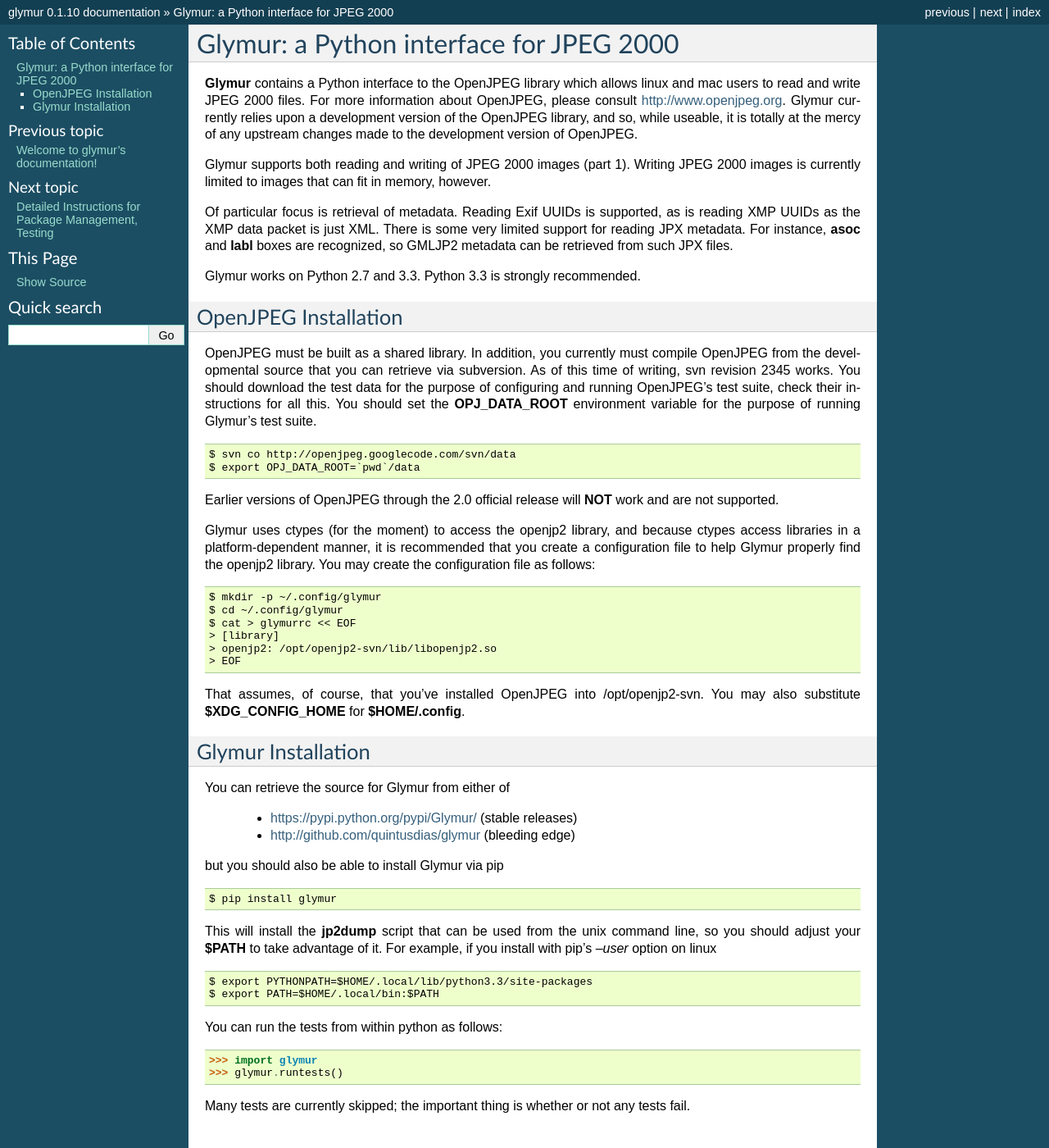
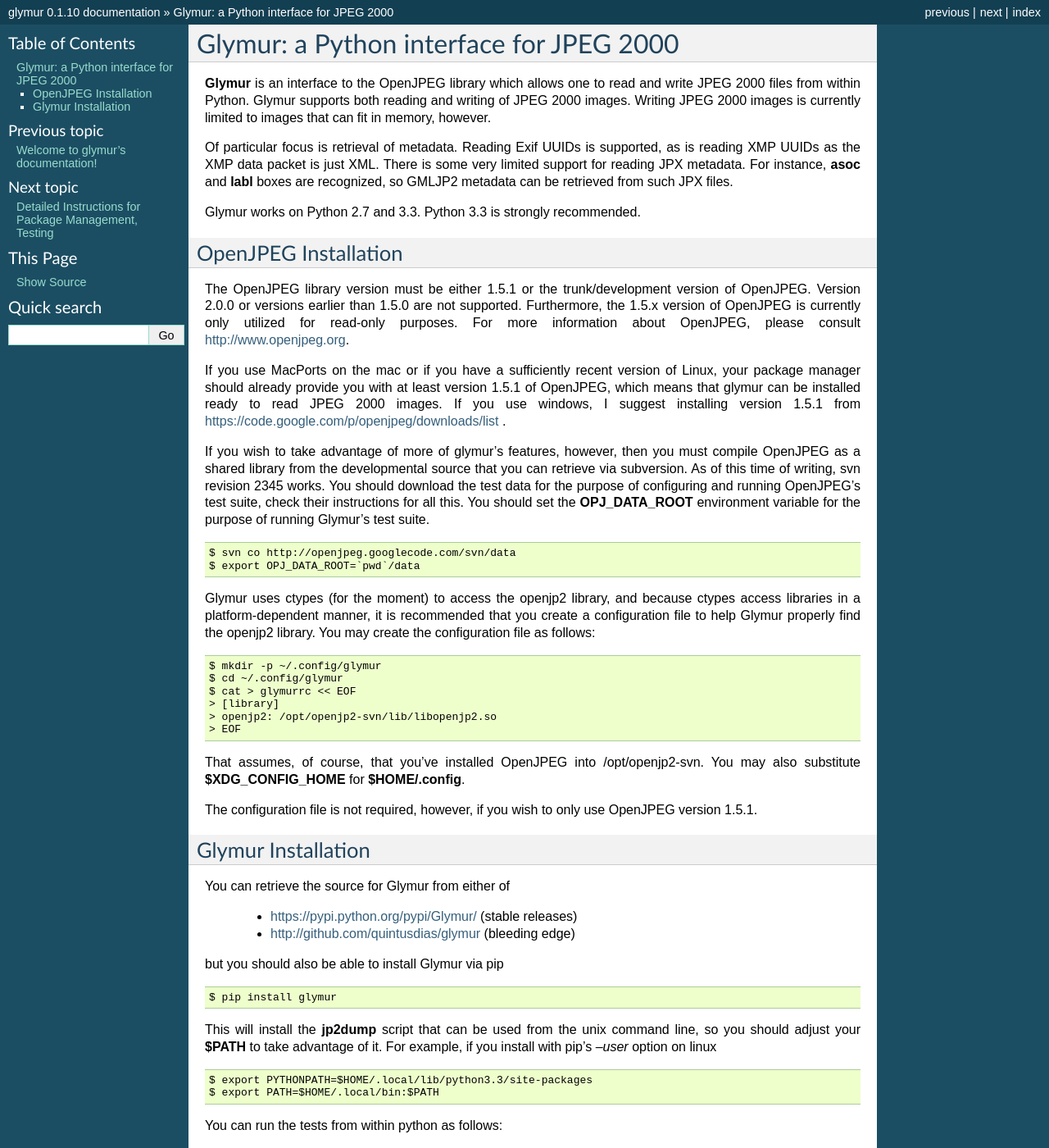
Before and after one commit to quintusdias/glymur, a Sphinx documentation site: the page built from docs/source/introduction.rst, in a window 1280 px wide and 1400 px high. Shown: the whole window at 82% size. Built offline with Sphinx 7.4.7, drawn with Linux system fonts in a browser that asks for light colours; some of the changed text lies outside the part shown.

Commit message:
Initial doc updates for 1.5.1 support.

```diff
--- a/docs/source/introduction.rst
+++ b/docs/source/introduction.rst
@@ -2,14 +2,9 @@
 Glymur: a Python interface for JPEG 2000
 ----------------------------------------
 
-**Glymur** contains a Python interface to the OpenJPEG library
-which allows linux and mac users to read and write JPEG 2000 files.  For more
-information about OpenJPEG, please consult http://www.openjpeg.org.  Glymur
-currently relies upon a development version of the OpenJPEG library, and so,
-while useable, it is totally at the mercy of any upstream changes
-made to the development version of OpenJPEG.
-
-Glymur supports both reading and writing of JPEG 2000 images (part 1).  Writing
+**Glymur** is an interface to the OpenJPEG library
+which allows one to read and write JPEG 2000 files from within Python.
+Glymur supports both reading and writing of JPEG 2000 images.  Writing
 JPEG 2000 images is currently limited to images that can fit in memory,
 however.
 
@@ -23,9 +18,21 @@
 
 OpenJPEG Installation
 =====================
-OpenJPEG must be built as a shared library.  In addition, you
-currently must compile OpenJPEG from the developmental source that
-you can retrieve via subversion.  As of this time of writing, svn
+The OpenJPEG library version must be either 1.5.1 or the trunk/development
+version of OpenJPEG.  Version 2.0.0 or versions earlier than 1.5.0
+are not supported.  Furthermore, the 1.5.x version of OpenJPEG is
+currently only utilized for read-only purposes.  For more information
+about OpenJPEG, please consult http://www.openjpeg.org.
+
+If you use MacPorts on the mac or if you have a sufficiently recent version of
+Linux, your package manager should already provide you with at least version
+1.5.1 of OpenJPEG, which means that glymur can be installed ready to read JPEG
+2000 images.  If you use windows, I suggest installing version 1.5.1 from
+https://code.google.com/p/openjpeg/downloads/list .
+
+If you wish to take advantage of more of glymur's features, however, then
+you must compile OpenJPEG as a shared library from the developmental source
+that you can retrieve via subversion.  As of this time of writing, svn
 revision 2345 works.  You should download the test data for the purpose
 of configuring and running OpenJPEG's test suite, check their instructions for
 all this.  You should set the **OPJ_DATA_ROOT** environment variable for the
@@ -33,9 +40,6 @@
 
     $ svn co http://openjpeg.googlecode.com/svn/data
     $ export OPJ_DATA_ROOT=`pwd`/data
-
-Earlier versions of OpenJPEG through the 2.0 official release will **NOT**
-work and are not supported.
 
 Glymur uses ctypes (for the moment) to access the openjp2 library, and
 because ctypes access libraries in a platform-dependent manner, it is
@@ -51,6 +55,9 @@
 
 That assumes, of course, that you've installed OpenJPEG into /opt/openjp2-svn.
 You may also substitute **$XDG_CONFIG_HOME** for **$HOME/.config**.
+
+The configuration file is not required, however, if you wish to only use
+OpenJPEG version 1.5.1.
 
 Glymur Installation
 ===================
@@ -76,5 +83,6 @@
     >>> import glymur
     >>> glymur.runtests()
 
-Many tests are currently skipped; the important thing is whether or not any
+Many tests are currently skipped; in fact most of them are skipped if you
+are relying on OpenJPEG 1.5.1.  But the important thing is whether or not any
 tests fail.
```
Also changed, not shown: docs/source/detailed_installation.rst (+9 -5 lines).
